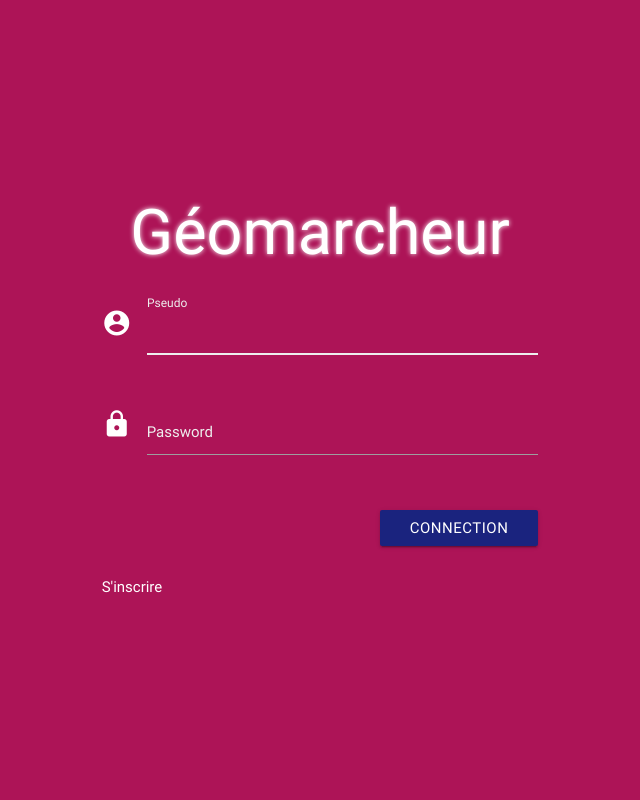
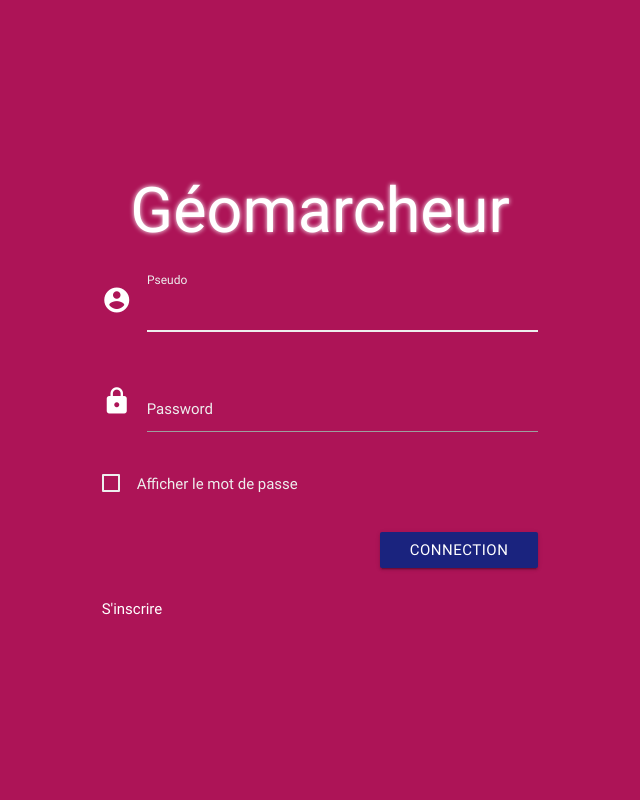
Before and after one commit to Linkyu/Geomarcheur, a CodeIgniter app: page /database/ in a window 1280 px wide. Shown: the whole page, without its empty margins (320-960 px from the left). Run offline with CodeIgniter, Linux system fonts and the light colour scheme; some libraries are stand-ins or nearby versions.

Commit message:
Add a "Show password" switch (non-functional) #52

```diff
--- a/application/views/login.php
+++ b/application/views/login.php
@@ -62,6 +62,13 @@ $temp_user_id = 2;
                         <label for="password">Password</label>
                     </div>
                 </div>
+                <div class="row">
+                    <div class="switch col s12 white-text">
+                        <!-- TODO: Make this functional -->
+                        <input type="checkbox" id="showPassword" class="white-text" />
+                        <label for="showPassword">Afficher le mot de passe</label>
+                    </div>
+                </div>
             </form>
             <p class="col s12 m8 l6 offset-m2 offset-l3"><a href="#" class="btn right indigo darken-4 waves-effect waves-light ">Connection</a></p>
             <p class="col s12 m8 l6 offset-m2 offset-l3"><a href="#" class="white-text underline">S'inscrire</a></p>
--- a/static/css/input_color_login_override.css
+++ b/static/css/input_color_login_override.css
@@ -4,7 +4,7 @@
     color: #eee;
 }
 /* label focus color */
-.input-field input[type=text]:focus + label, .input-field input[type=password]:focus + label {
+.input-field input[type=text]:focus + label, .input-field input[type=password]:focus + label, .input-field input[type=checkbox]:focus + label {
     color: #eee !important;
 }
 /* label underline focus color */
@@ -12,6 +12,21 @@
     border-bottom: 1px solid #eee !important;
     box-shadow: 0 1px 0 0 #eee !important;
 }
+/* checkbox color */
+input[type=checkbox] + label:before {
+    border: 2px solid #eee;
+    background: transparent;
+}
+input[type=checkbox]:checked + label:before {
+    border: 2px solid transparent;
+    border-bottom: 2px solid #eee;
+    border-right: 2px solid #eee;
+    background: transparent;
+}
+/* checkbox label color */
+input[type=checkbox] + label {
+    color: #eee !important;
+}
 /* icon prefix focus color */
 .input-field .prefix.active {
     color: #eee;
```
